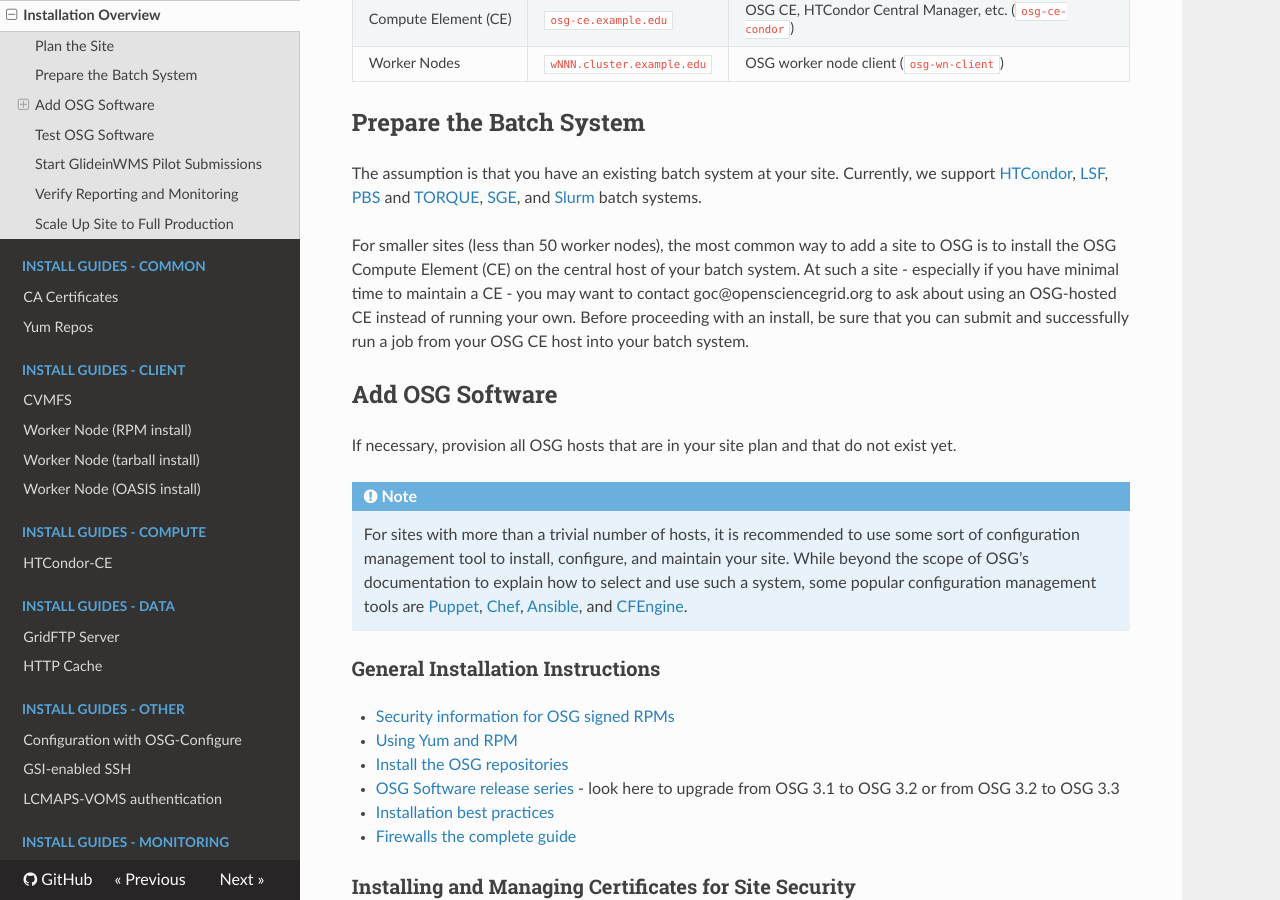
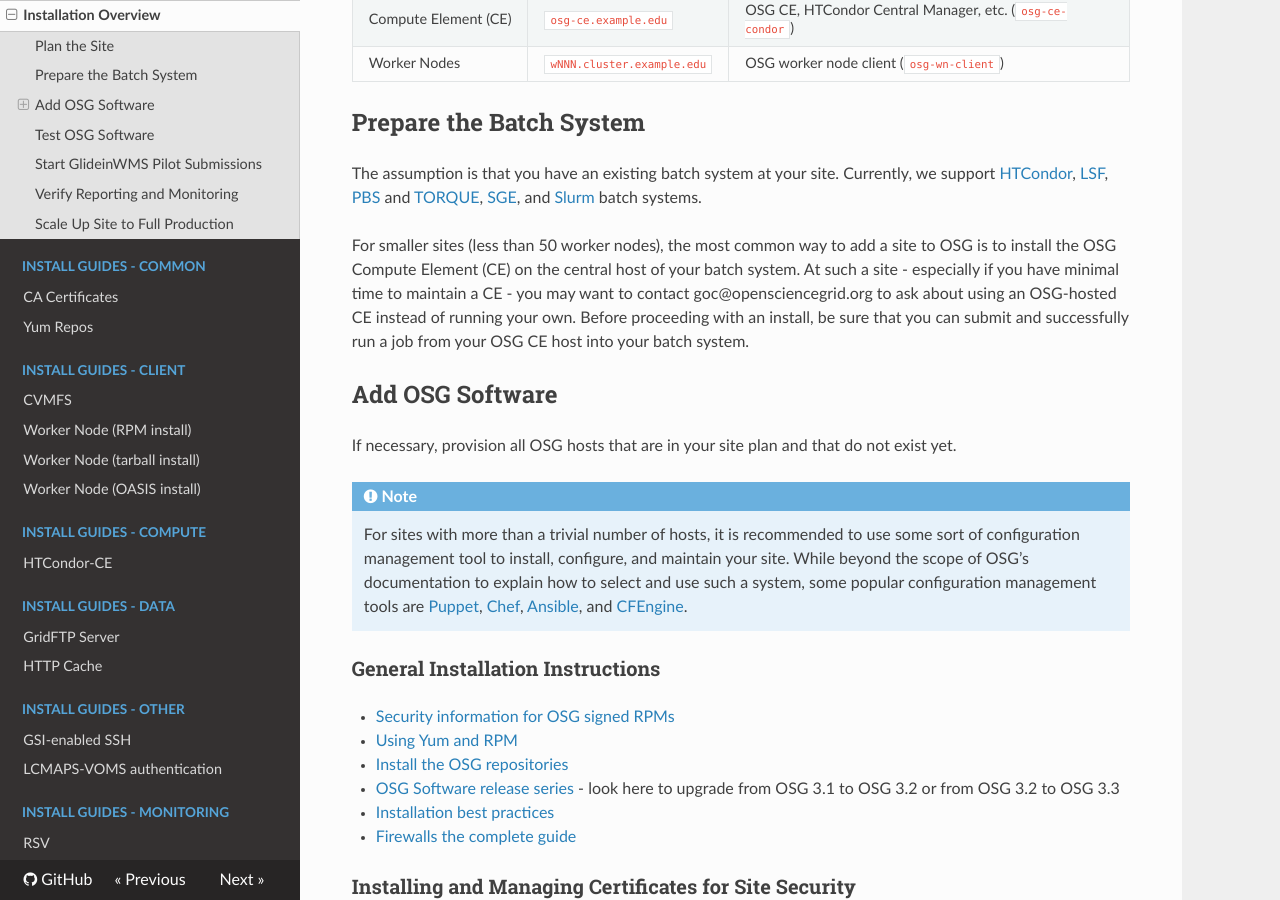
Before and after one commit to osg-htc/docs, an MkDocs documentation site: the page built from docs/install-overview.md, in a window 1280 px wide and 900 px high, scrolled down 474 px. Built offline with MkDocs 1.6.1, drawn with Linux system fonts in a browser that asks for light colours; nearby versions of some CDN libraries; old or Windows-style settings are respelled for this version of MkDocs.

Commit message:
Move to usage guides

```diff
--- a/mkdocs.yml
+++ b/mkdocs.yml
@@ -23,7 +23,6 @@
   - 'GridFTP Server': 'data/gridftp.md'
   - 'HTTP Cache': 'data/squid.md'
 - Install Guides - Other:
-  - 'Configuration with OSG-Configure': 'other/configuration-with-osg-configure.md'
   - 'GSI-enabled SSH': 'other/gsissh.md'
   - 'LCMAPS-VOMS authentication': 'other/lcmaps-voms-authentication.md'
 - Install Guides - Monitoring:
@@ -38,6 +37,7 @@
   - 'RPM Signing': 'release/signing.md'
 - Usage Guides:
   - 'Certificate Tools': 'common/pki-cli.md'
+  - 'Configuration with OSG-Configure': 'other/configuration-with-osg-configure.md'
   - 'Worker Node Environment': 'client/using-wn.md'
 - In-Progress Docs:
   - 'CA Updater': 'common/ca_updater.md'
```
